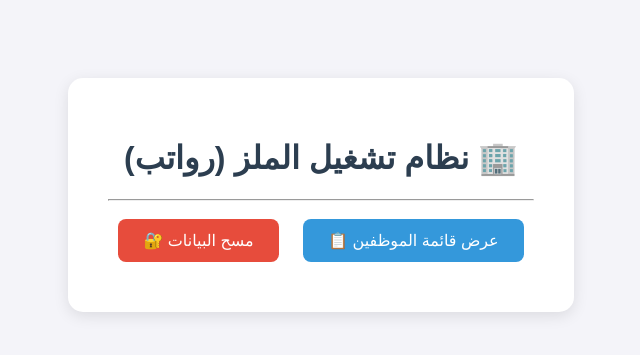
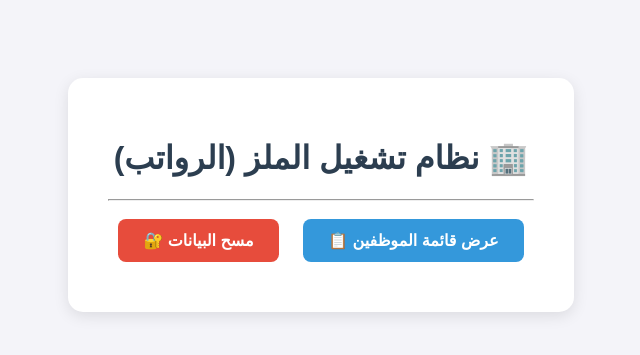
Before and after one commit to abdelsalamalsayd1988-sys/AlMalaz-Payroll-System, a Flask app: page / in a window 1280 px wide. Shown: the top 355 px of the page, without its empty margins (319-959 px from the left). Run offline with Flask 3, Linux system fonts and the light colour scheme.

Commit message:
Update button styles and heading text

```diff
--- a/templates/templates/index.html
+++ b/templates/templates/index.html
@@ -7,13 +7,13 @@
         body { font-family: sans-serif; background-color: #f4f4f9; text-align: center; padding: 20px; }
         .container { margin-top: 50px; background: white; padding: 40px; display: inline-block; border-radius: 15px; box-shadow: 0 4px 15px rgba(0,0,0,0.1); }
         h1 { color: #2c3e50; }
-        .btn { background-color: #3498db; color: white; padding: 12px 25px; text-decoration: none; border-radius: 8px; margin: 10px; display: inline-block; cursor: pointer; border: none; font-size: 16px; }
+        .btn { background-color: #3498db; color: white; padding: 12px 25px; text-decoration: none; border-radius: 8px; margin: 10px; display: inline-block; cursor: pointer; border: none; font-size: 16px; font-weight: bold; }
         .btn-delete { background-color: #e74c3c; }
     </style>
 </head>
 <body>
     <div class="container">
-        <h1>🏢 نظام تشغيل الملز (رواتب)</h1>
+        <h1>🏢 نظام تشغيل الملز (الرواتب)</h1>
         <hr>
         <a href="/list" class="btn">عرض قائمة الموظفين 📋</a>
         <button class="btn btn-delete" onclick="askPassword()">مسح البيانات 🔐</button>
@@ -21,7 +21,9 @@
     <script>
         function askPassword() {
             let pass = prompt("الرجاء إدخال كلمة السر للمسح:");
-            if (pass) { window.location.href = "/clear/" + pass; }
+            if (pass != null && pass != "") {
+                window.location.href = "/clear/" + pass;
+            }
         }
     </script>
 </body>
```
